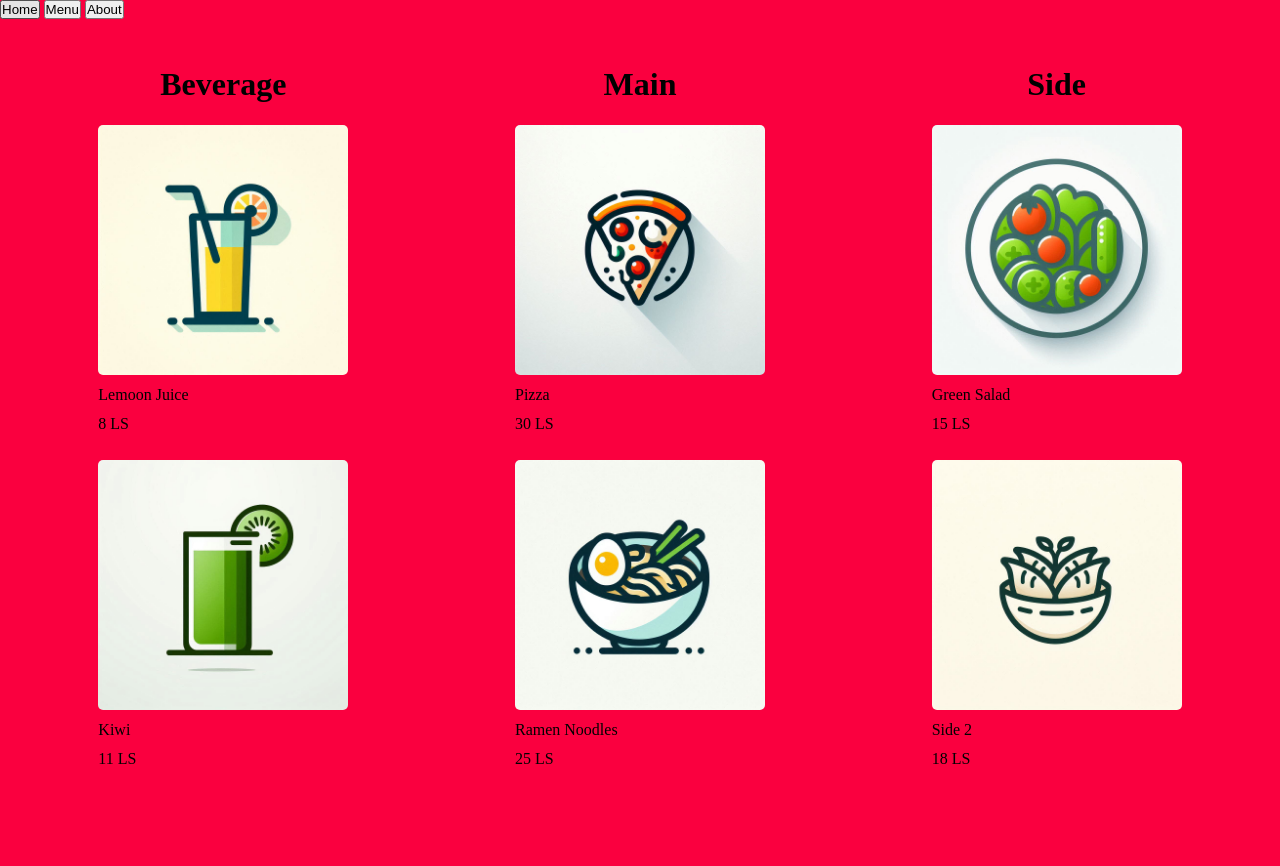
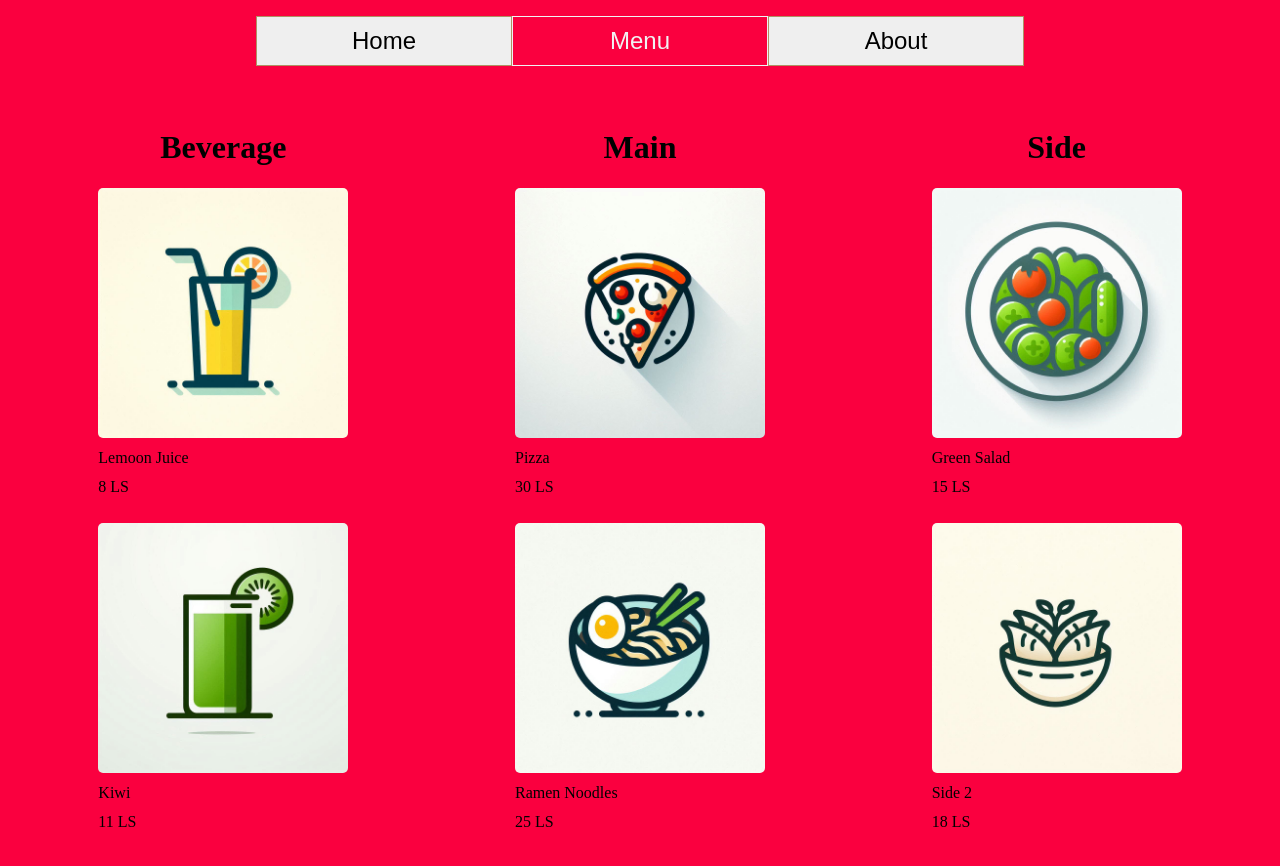
Before and after one commit to SuspiciousApplePie/restaurant-page, a website built with webpack: page src/template.html in a window 1280 px wide. Both pictures are taken after a click on the button "Menu". Before the commit the page ends 819 px from the top, so only its background shows below. Built offline with nearby package versions, Linux system fonts and the light colour scheme.

Commit message:
Add navbar styling

```diff
--- a/src/about.js
+++ b/src/about.js
@@ -6,6 +6,7 @@ export class About extends Restaurant {
 		this.aboutSection = document.createElement("div");
 		this.memberSection = document.createElement("div");
 		this.contactSection = document.createElement("div");
+		this.button = document.querySelector("#about");
 	}
 
 	displaySection() {
@@ -82,6 +83,7 @@ export class About extends Restaurant {
 
 	displayPage() {
 		this.container.id = "about-content";
+		this.button.className = "selected";
 		this.displaySection();
 		this.displayAboutUs();
 		this.displayMember();
@@ -90,6 +92,7 @@ export class About extends Restaurant {
 
 	clearPage() {
 		super.clearPage();
+		this.button.className = "";
 		this.aboutSection.innerHTML = "";
 		this.memberSection.innerHTML = "";
 		this.contactSection.innerHTML = "";
--- a/src/home.js
+++ b/src/home.js
@@ -7,6 +7,7 @@ export class Home extends Restaurant {
 		this.reviewSection = document.createElement("div");
 		this.scheduleSection = document.createElement("div");
 		this.addressSection = document.createElement("div");
+		this.button = document.querySelector("#home");
 	}
 
 	addTitle() {
@@ -107,7 +108,7 @@ export class Home extends Restaurant {
 
 	displayPage() {
 		this.container.id = "home-content";
-		this.clearPage();
+		this.button.className = "selected";
 		this.addTitle();
 		this.addReview();
 		this.addScheduleList();
@@ -116,6 +117,7 @@ export class Home extends Restaurant {
 
 	clearPage() {
 		super.clearPage();
+		this.button.className = null;
 		this.titleSection.innerHTML = "";
 		this.reviewSection.innerHTML = "";
 		this.scheduleSection.innerHTML = "";
--- a/src/index.js
+++ b/src/index.js
@@ -10,19 +10,22 @@ import { About } from "./about.js";
 	const body = document.querySelector("body");
 
 	body.addEventListener("click", (e) => {
+
+		if (e.target.tagName.toLowerCase() === "button") {
+			home.clearPage();
+			menu.clearPage();
+			about.clearPage();
 			switch (e.target.id) {
 				case "home":
-				home.clearPage();
 					home.displayPage();
 					break;
 				case "menu":
-				menu.clearPage();
 					menu.displayPage();
 					break;
 				case "about":
-				about.clearPage();
 					about.displayPage();
 					break;
-		};
+			}
+		}
 	});
 })();
--- a/src/menu.js
+++ b/src/menu.js
@@ -13,6 +13,7 @@ export class Menu extends Restaurant {
 		this.beverageSection = document.createElement("div");
 		this.mainSection = document.createElement("div");
 		this.sideSection = document.createElement("div");
+		this.button = document.querySelector("#menu");
 	}
 
 	displaySection() {
@@ -102,12 +103,14 @@ export class Menu extends Restaurant {
 
 	displayPage() {
 		this.container.id = "menu-content";
+		this.button.className = "selected";
 		this.displaySection();
 		this.displayFood();
 	}
 
 	clearPage() {
 		super.clearPage();
+		this.button.className = null;
 		this.beverageSection.innerHTML = "";
 		this.mainSection.innerHTML = "";
 		this.sideSection.innerHTML = "";
--- a/src/styles.css
+++ b/src/styles.css
@@ -10,6 +10,34 @@ body {
 	background: #fa003f;
 }
 
+
+header {
+	display: grid;
+	justify-content: center;
+	align-content: center;
+}
+
+header nav {
+	display: grid;
+	padding: 1rem;
+	grid-template-columns: repeat(3, 1fr);
+	width: 800px;
+}
+
+nav button {
+	height: 50px;
+	font-size: 1.5rem;
+	border: 1px #af9164 solid;
+}
+
+button:hover,
+.selected {
+	background: #fa003f;
+	border: 1px #f1f2f3 solid;
+	color: #f1f2f3;
+}
+
+
 #home-content {
 	height: 800px;
 	display: grid;
@@ -21,6 +49,7 @@ body {
 .title {
 	display: grid;
 	justify-content: center;
+	align-content: center;
 	padding: 1rem;
 }
 
```
Lines whose indentation alone changed are shown as unchanged.
